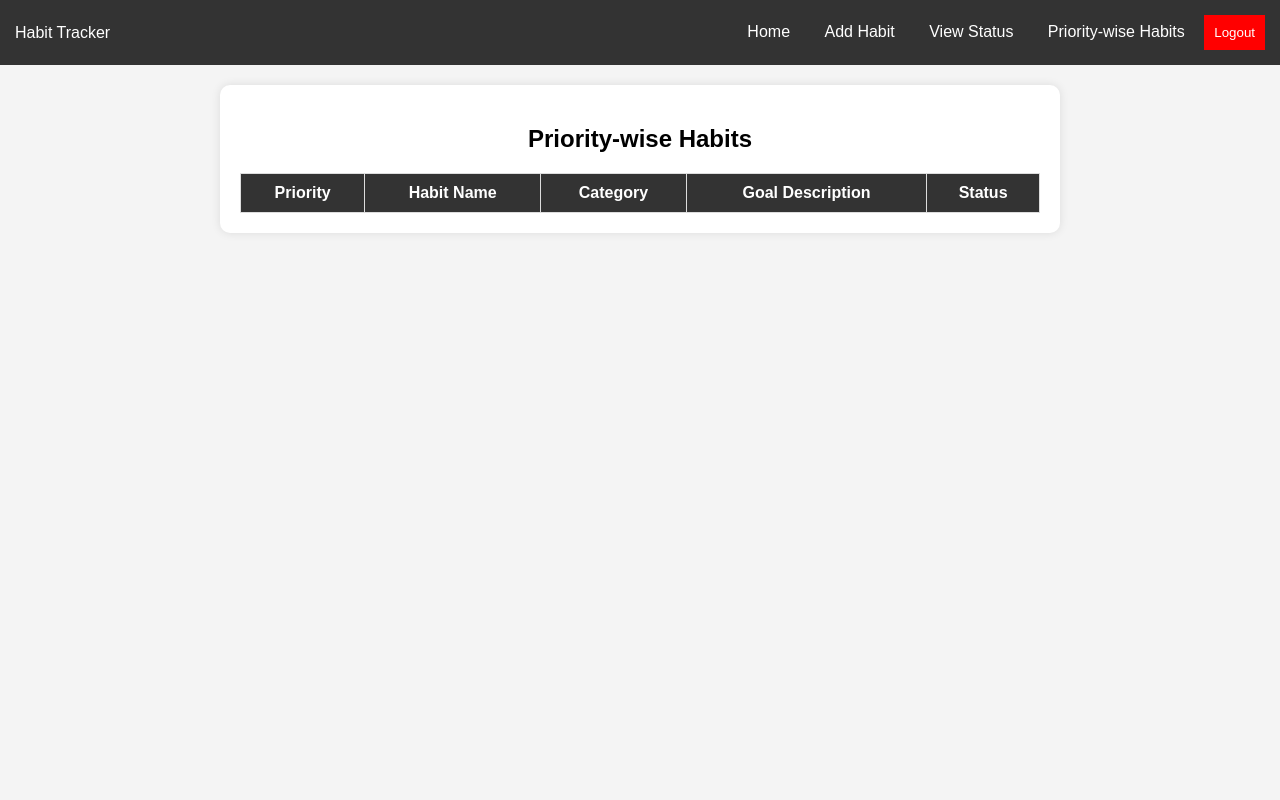
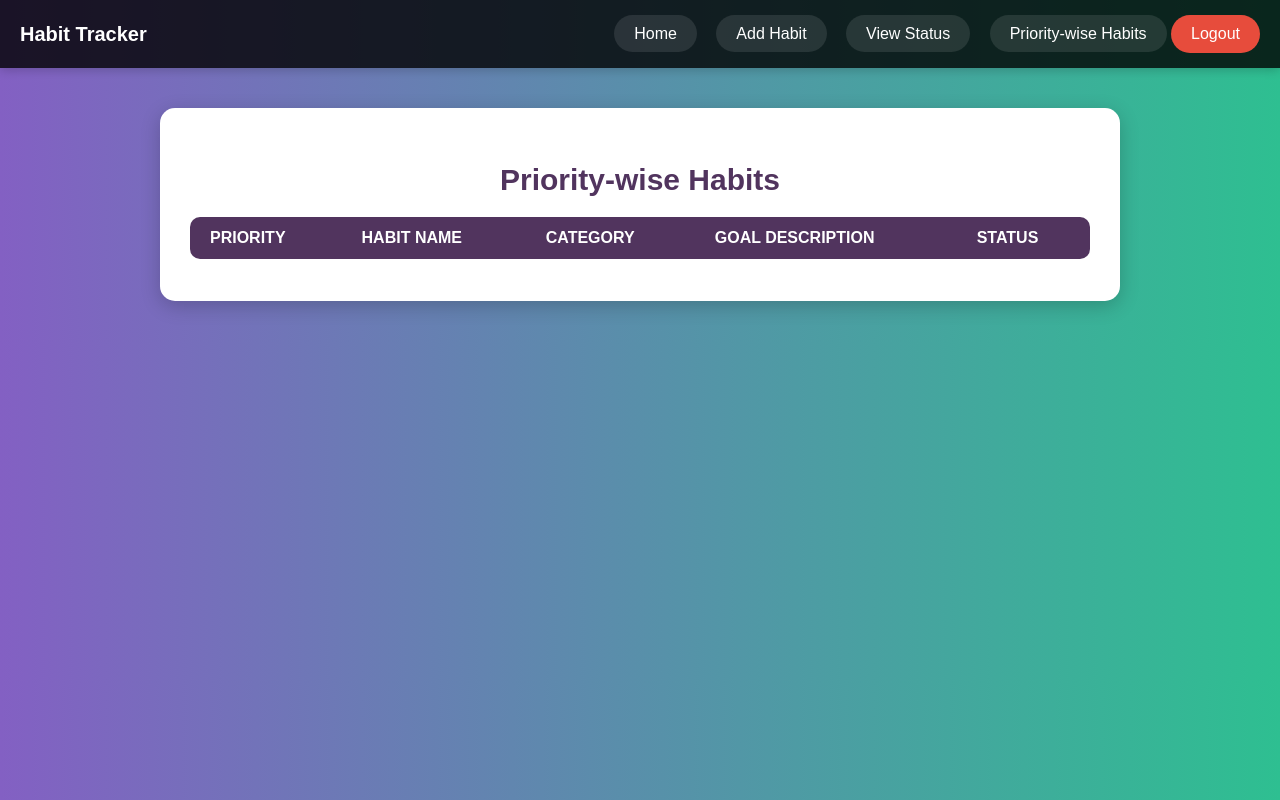
Before and after one commit to chandrakanth0/SimpleHabitTracker, a website: page public/priority.html in a window 1280 px wide. Drawn offline with Linux system fonts and the light colour scheme; no server answers; sample sign-in values are in the browser's storage.

Commit message:
all css aded

```diff
--- a/public/priority.html
+++ b/public/priority.html
@@ -4,58 +4,112 @@
     <title>Priority-wise Habits</title>
     <style>
         body {
-            font-family: Arial, sans-serif;
+            font-family: 'Poppins', sans-serif;
             margin: 0;
             padding: 0;
-            background-color: #f4f4f4;
+            background: linear-gradient(to right, #8360c3, #2ebf91);
+            color: #333;
         }
+
         .navbar {
-            background: #333;
-            color: white;
-            padding: 15px;
+            background: rgba(0, 0, 0, 0.8);
+            color: #fff;
+            padding: 15px 20px;
             display: flex;
             justify-content: space-between;
             align-items: center;
+            box-shadow: 0 2px 10px rgba(0, 0, 0, 0.2);
         }
+
         .navbar a {
-            color: white;
+            color: #fff;
             text-decoration: none;
-            padding: 10px 15px;
+            padding: 10px 20px;
+            margin-left: 15px;
+            font-size: 16px;
+            border-radius: 25px;
+            transition: 0.3s ease;
+            background: rgba(255, 255, 255, 0.1);
         }
+
         .navbar a:hover {
-            background: #555;
+            background: rgba(255, 255, 255, 0.3);
         }
+
+        .navbar button {
+            background: #e74c3c;
+            color: #fff;
+            border: none;
+            padding: 10px 20px;
+            cursor: pointer;
+            font-size: 16px;
+            border-radius: 25px;
+            transition: 0.3s ease;
+        }
+
+        .navbar button:hover {
+            background: #c0392b;
+        }
+
         .container {
-            max-width: 800px;
-            margin: 20px auto;
-            padding: 20px;
+            max-width: 900px;
+            margin: 40px auto;
+            padding: 30px;
             background: white;
-            border-radius: 10px;
-            box-shadow: 0px 0px 10px rgba(0, 0, 0, 0.1);
+            border-radius: 15px;
+            box-shadow: 0 5px 20px rgba(0, 0, 0, 0.2);
+            text-align: center;
+            animation: fadeIn 1s ease-in-out;
         }
+
         h2 {
-            text-align: center;
+            font-size: 30px;
+            color: #51345e;
+            margin-bottom: 20px;
+            font-weight: bold;
         }
+
         table {
             width: 100%;
             border-collapse: collapse;
             margin-top: 20px;
+            background: white;
+            border-radius: 10px;
+            overflow: hidden;
+            margin-top: 12px;
+            margin-bottom: 12px;
         }
+
         th, td {
-            border: 1px solid #ddd;
-            padding: 10px;
-            text-align: center;
+            padding: 12px 20px;
+            text-align: left;
+            font-size: 16px;
         }
+
         th {
-            background-color: #333;
+            background: #51345e;
             color: white;
+            font-weight: 600;
+            text-transform: uppercase;
         }
-        .logout-btn {
-            background: red;
-            color: white;
-            padding: 10px;
-            border: none;
-            cursor: pointer;
+
+        tr:nth-child(even) {
+            background: #f9f9f9;
+        }
+
+        tr:hover {
+            background: #f1f1f1;
+        }
+
+        @keyframes fadeIn {
+            from {
+                opacity: 0;
+                transform: translateY(-20px);
+            }
+            to {
+                opacity: 1;
+                transform: translateY(0);
+            }
         }
     </style>
 </head>
@@ -63,7 +117,7 @@
 
     <!-- ✅ Navigation Bar -->
     <div class="navbar">
-        <div>Habit Tracker</div>
+        <div style="font-size: 20px; font-weight: bold;">Habit Tracker</div>
         <div>
             <a href="dashboard.html">Home</a>
             <a href="addHabit.html">Add Habit</a>
```
Also changed, not shown: public/addHabit.html (+32 -24 lines), public/dashboard.html (+26 -23 lines), public/status.html (+99 -34 lines), README.md.
